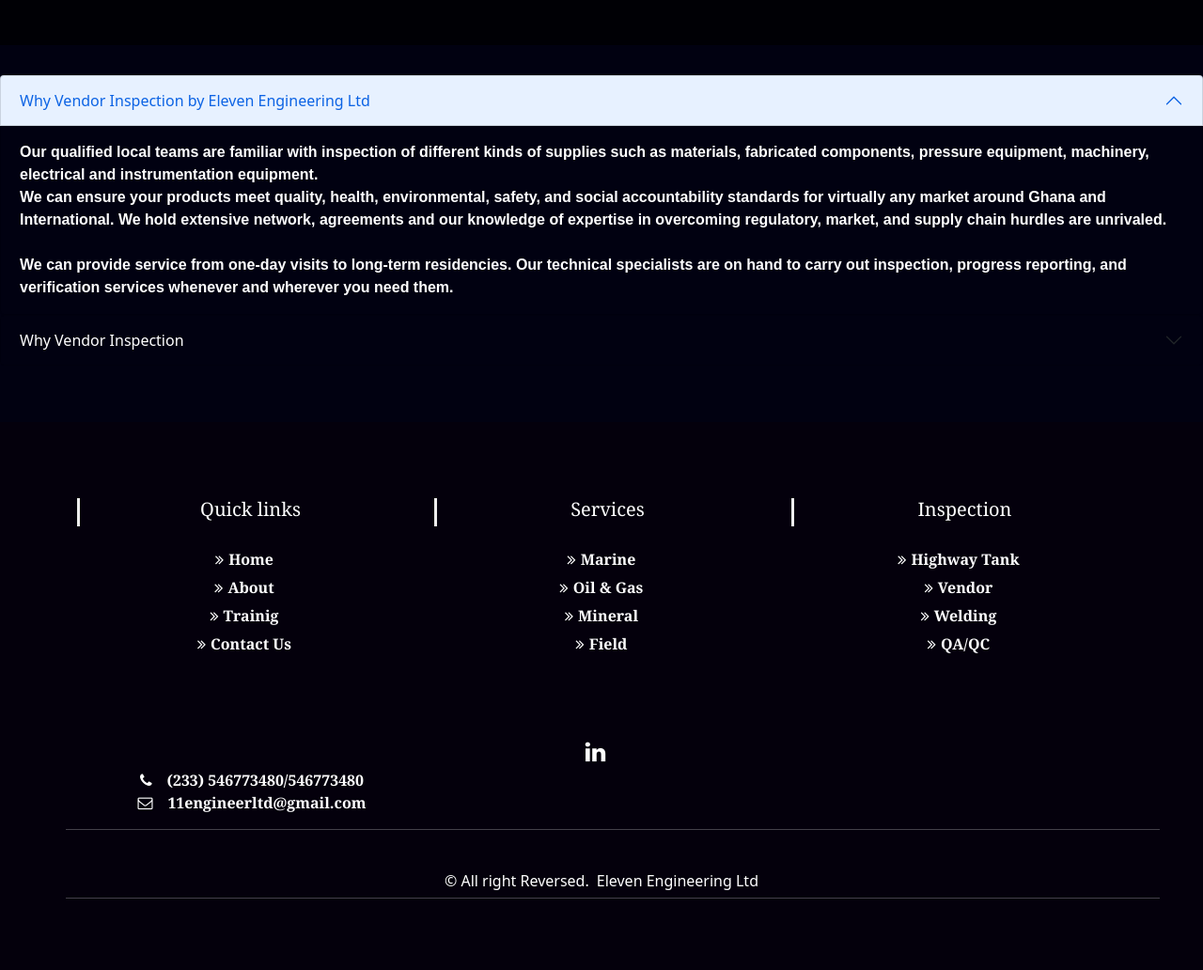
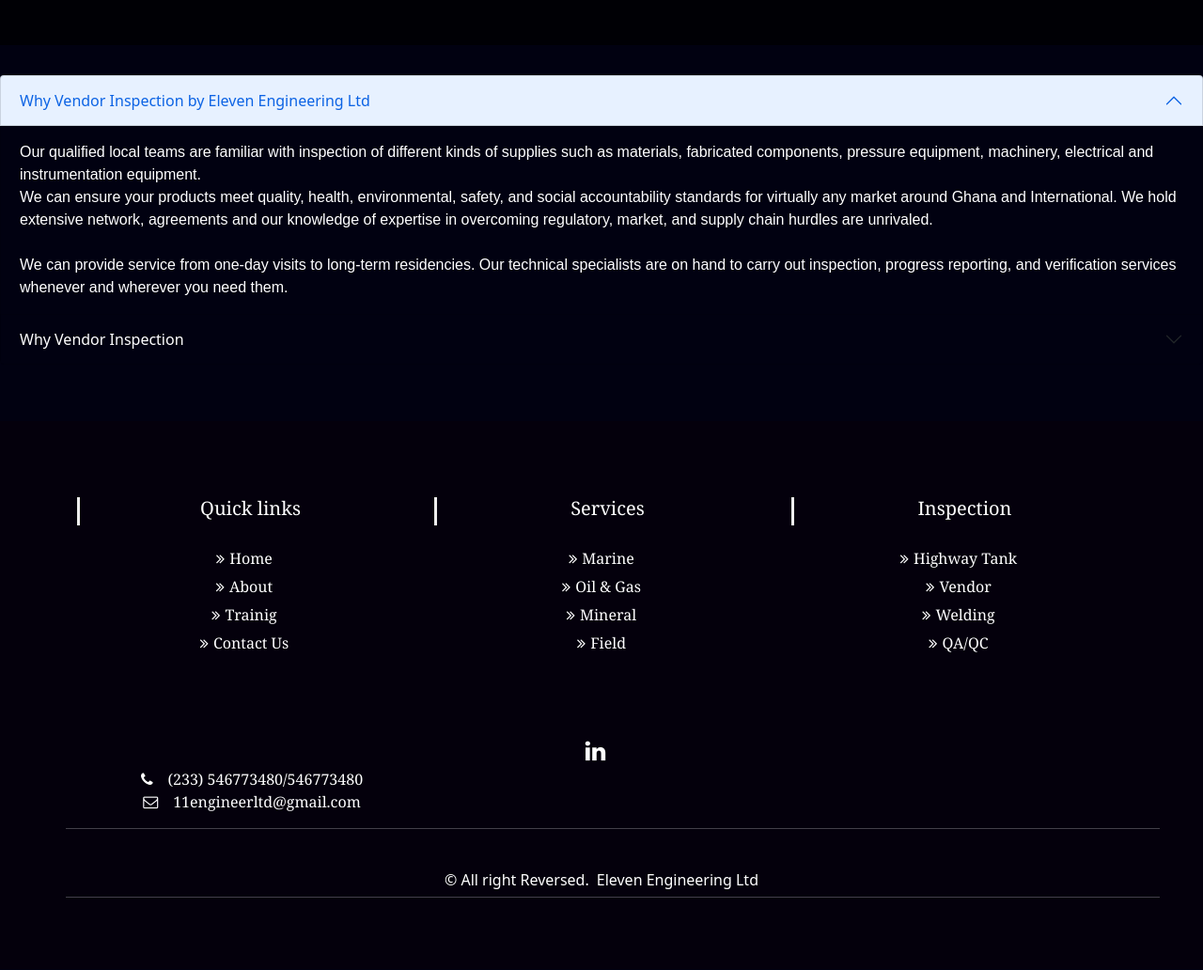
Before and after one commit to sarsahvincent/elven_eng, a website: page inspection/Vendor.html in a window 1280 px wide. Shown: the part 780-1812 px from the top of the page at 94% size. Drawn offline with nearby package versions, Linux system fonts and the light colour scheme; files whose address does not match are found by name; a web font is replaced by a local one.

Commit message:
Add files via upload

```diff
--- a/inspection/Vendor.html
+++ b/inspection/Vendor.html
@@ -92,13 +92,11 @@
                 </h2>
                 <div id="collapseOne" class="accordion-collapse collapse show" aria-labelledby="headingOne" data-bs-parent="#accordionExample">
                     <div class="accordion-body whyElvEngLtd">
-                        <strong>Our qualified local teams are familiar with inspection of different kinds of supplies such as materials, fabricated components, pressure equipment, machinery, electrical and instrumentation equipment.
+                        Our qualified local teams are familiar with inspection of different kinds of supplies such as materials, fabricated components, pressure equipment, machinery, electrical and instrumentation equipment.
+                        <br> We can ensure your products meet quality, health, environmental, safety, and social accountability standards for virtually any market around Ghana and International. We hold extensive network, agreements and our knowledge
+                        of expertise in overcoming regulatory, market, and supply chain hurdles are unrivaled.
                         <br>
-
-                            We can ensure your products meet quality, health, environmental, safety, and social accountability standards for virtually any market around Ghana and International. We hold extensive network, agreements and our knowledge of expertise in overcoming regulatory, market, and supply chain hurdles are unrivaled.
-                            <br>
-                            <br>
-                            We can provide service from one-day visits to long-term residencies. Our technical specialists are on hand to carry out inspection, progress reporting, and verification services whenever and wherever you need them.
+                        <br> We can provide service from one-day visits to long-term residencies. Our technical specialists are on hand to carry out inspection, progress reporting, and verification services whenever and wherever you need them.
                     </div>
                 </div>
             </div>
@@ -110,7 +108,8 @@
                 </h2>
                 <div id="collapseTwo" class="accordion-collapse collapse" aria-labelledby="headingTwo" data-bs-parent="#accordionExample">
                     <div class="accordion-body whyElvEngLtd">
-                        <strong>The complex supply chains need to be managed in a way that minimizes risk, reduces cost and delay, improves safety and quality, and ensures compliance with local and international standards. All these considerations make quality vendor inspection services essential.
+                        The complex supply chains need to be managed in a way that minimizes risk, reduces cost and delay, improves safety and quality, and ensures compliance with local and international standards. All these considerations make quality vendor inspection services
+                        essential.
                     </div>
                 </div>
             </div>
```
Also changed, not shown: inspection/welding.html (+5 -6 lines), inspection/Highway_Tank.html (line endings or trailing spaces), inspection/QA.html (line endings or trailing spaces). Lines whose indentation alone changed are shown as unchanged.
